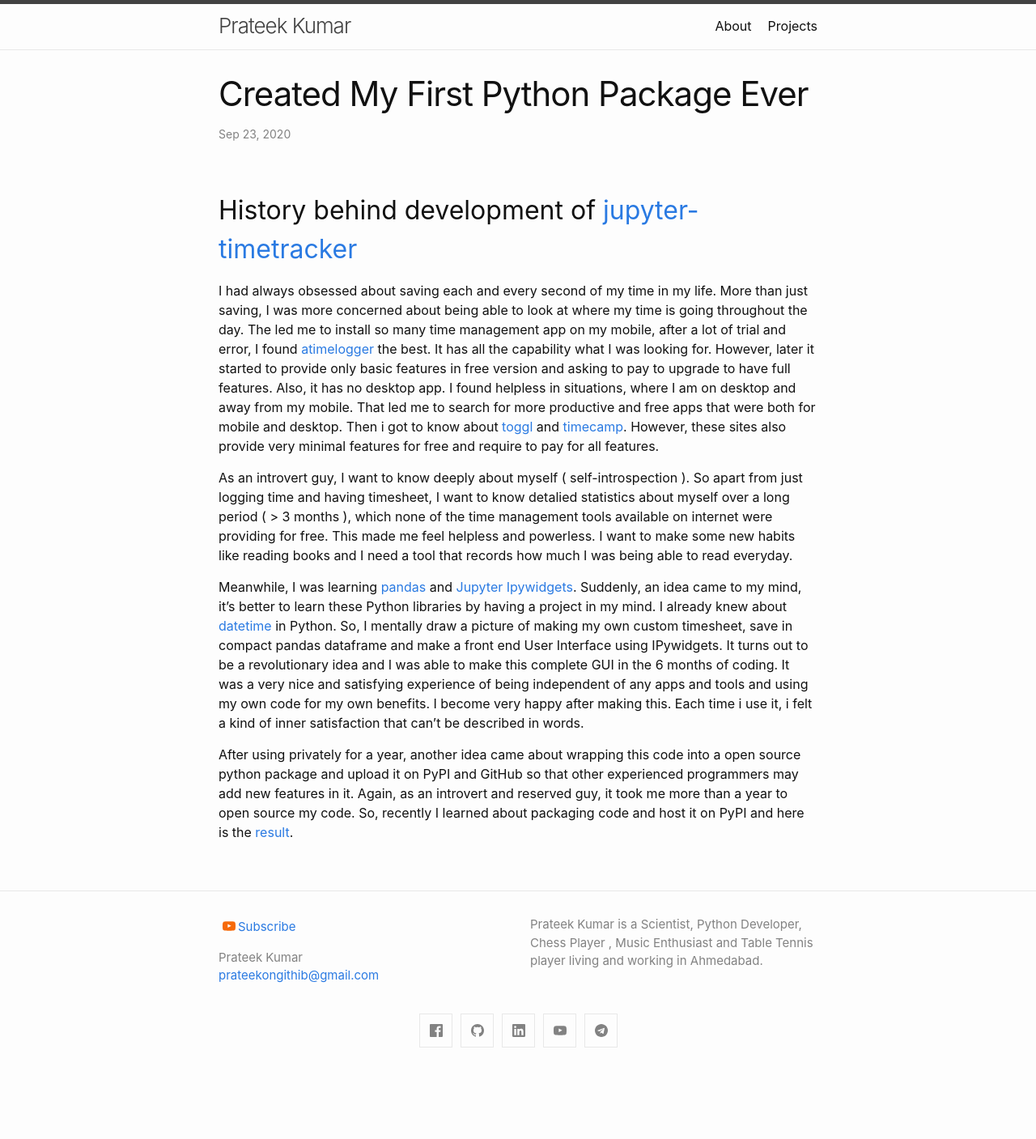
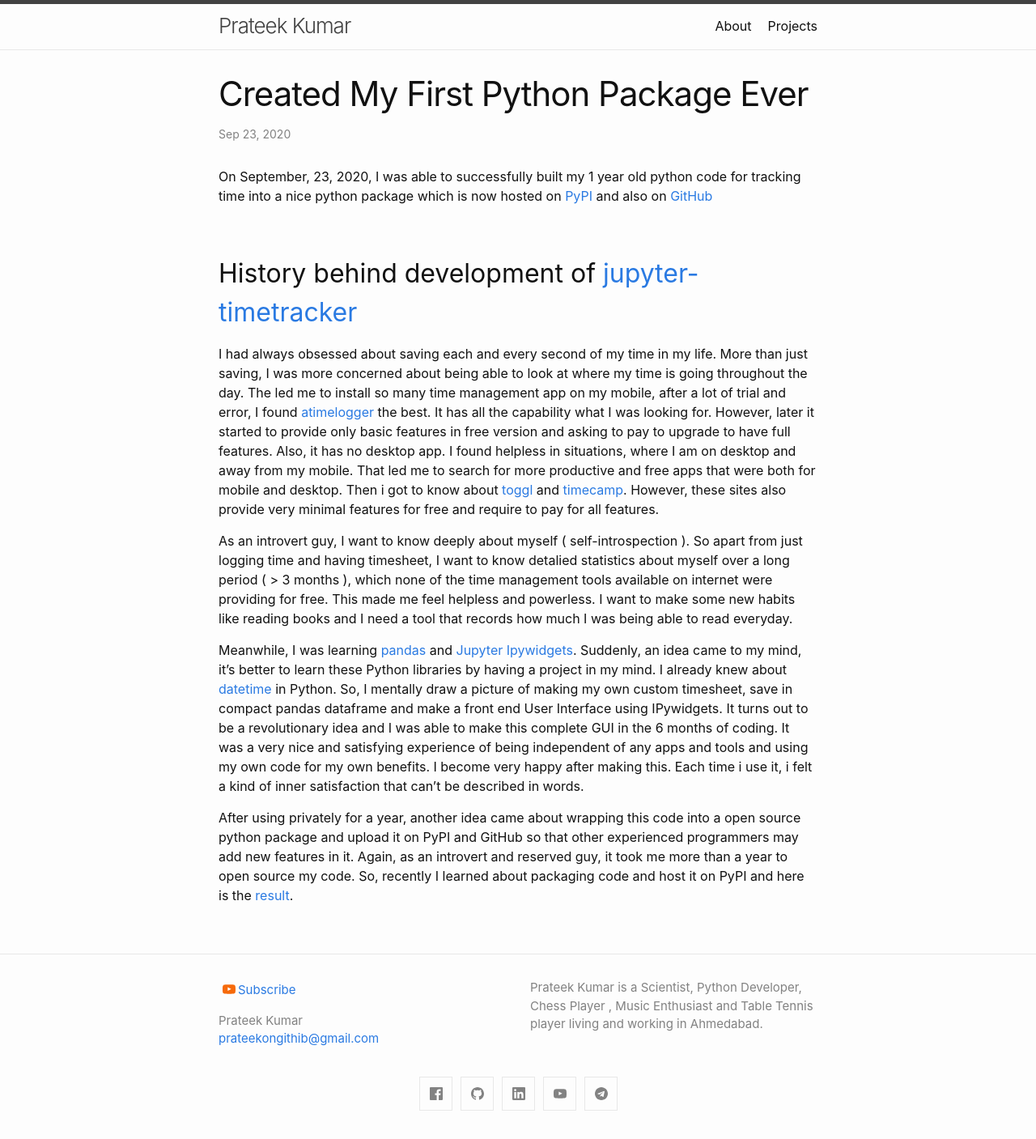
Before and after one commit to PrateekKumarPython/PrateekKumarPython.github.io, a Jekyll site: the page built from _posts/2020-09-23-jupyter-timetracker-released.md, in a window 1280 px wide. Shown: the whole page at 81% size. Built offline with Jekyll 4.4.1, drawn with Linux system fonts in a browser that asks for light colours; before the commit the page ends 1329 px from its top, so only the background shows below that.

Commit message:
Update 2020-09-23-jupyter-timetracker-released.md

```diff
--- a/_posts/2020-09-23-jupyter-timetracker-released.md
+++ b/_posts/2020-09-23-jupyter-timetracker-released.md
@@ -3,6 +3,8 @@
 title: "Created My First Python Package Ever"
 categories: misc
 ---
+
+On September, 23, 2020, I was able to successfully built my 1 year old python code for tracking time into a nice python package which is now hosted on [PyPI](https://pypi.org/project/jupyter-timetracker/) and also on [GitHub](https://github.com/PrateekKumarPython/jupyter-timetracker)
 
 ## History behind development of  [jupyter-timetracker](https://prateekkumarpython.github.io/jupyter-timetracker/)
 
```
